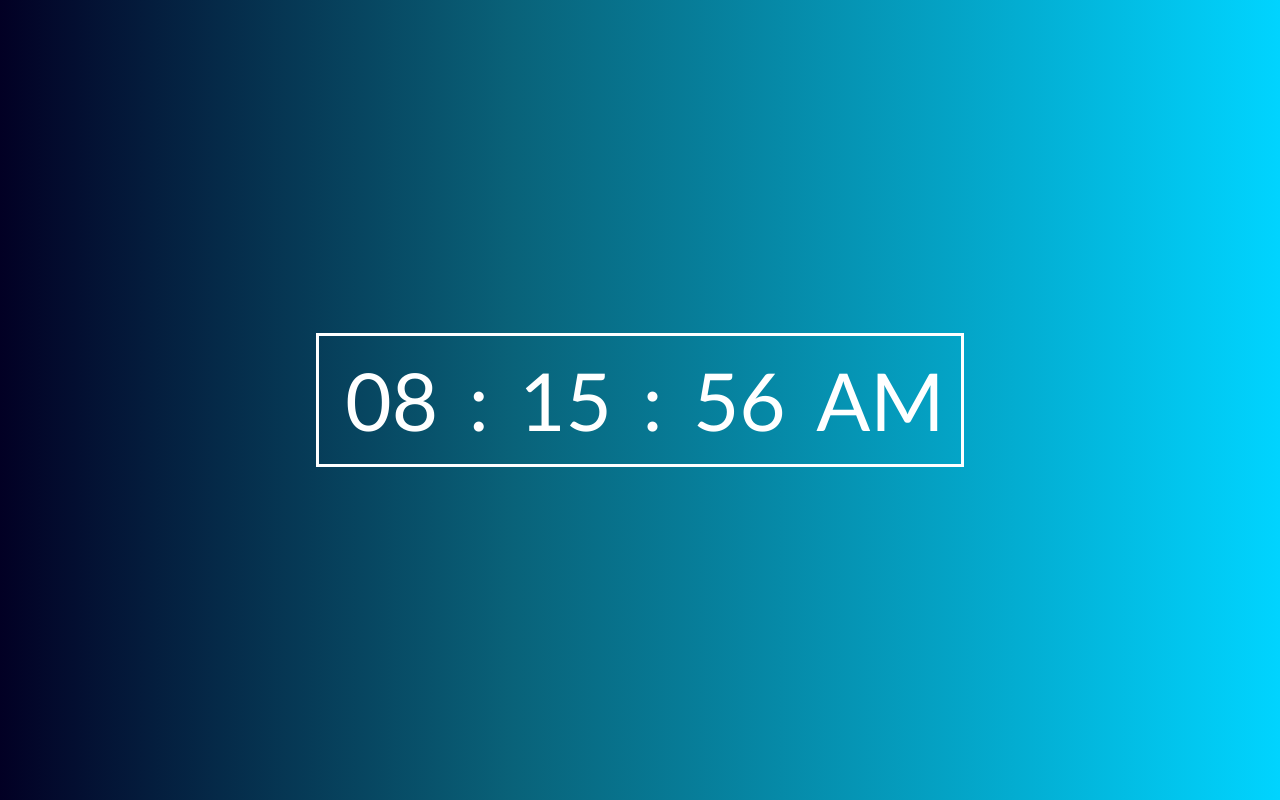
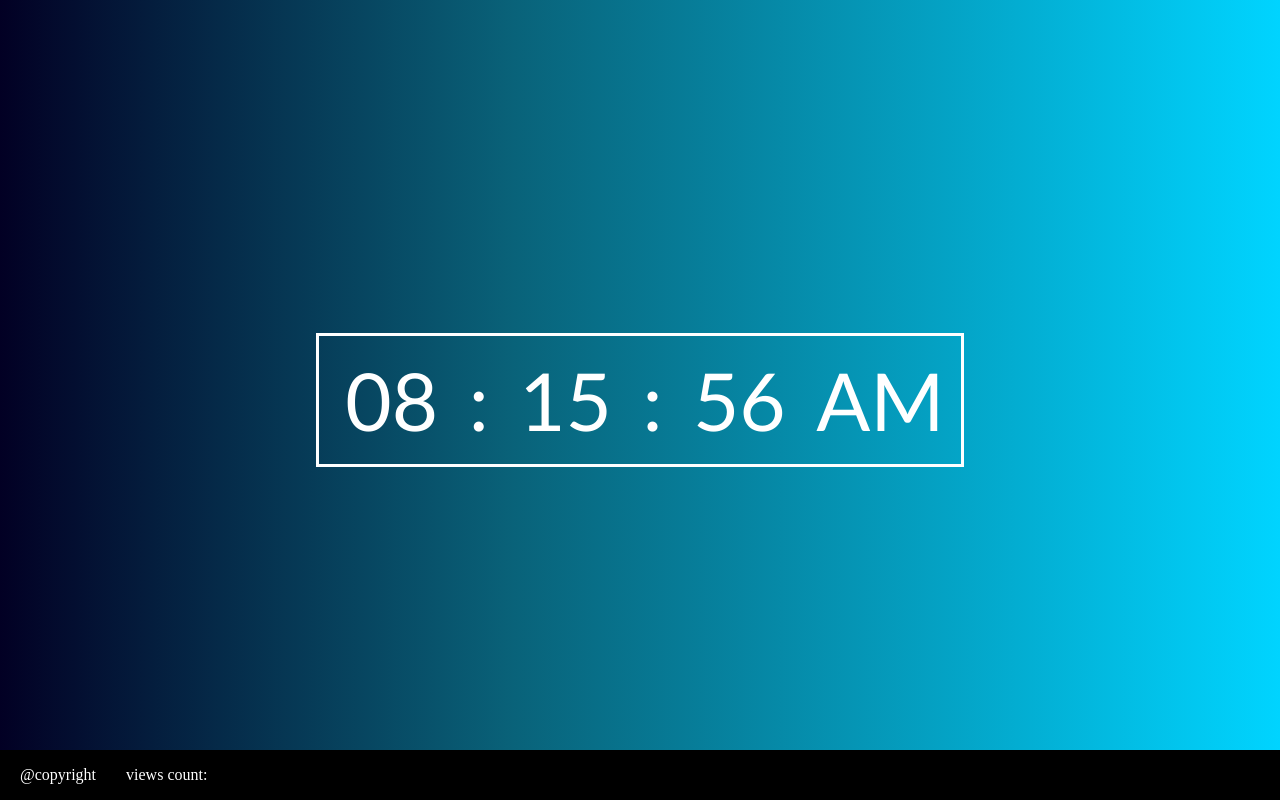
Before and after one commit to DHAYA9687/DTIME, a website: page index.html in a window 1280 px wide. Drawn offline with Linux system fonts and the light colour scheme; no server answers.

Commit message:
cloud-challenge

```diff
--- a/index.html
+++ b/index.html
@@ -17,6 +17,11 @@
             <span id="amp">AM</span>
         </div>
     </div>
+
 </body>
+<footer class="foot">
+    <p>@copyright</p>
+    <p id="views">views count:</p>
+</footer>
 <script src="index.js"></script>
 </html>
--- a/index.js
+++ b/index.js
@@ -1,22 +1,30 @@
-let amp=document.getElementById('amp');
-function displayname(){
-    let d = new Date();
-    let hours = d.getHours();
-    let sec = padZero(d.getSeconds());
-    let mins = padZero(d.getMinutes());
-    if(hours > 12){
-        hours = hours-12
-        amp.innerHTML = 'PM'
-    }
-    else{
-        amp.innerHTML = 'AM'
-    }
+let amp = document.getElementById("amp");
+function displayname() {
+  let d = new Date();
+  let hours = d.getHours();
+  let sec = padZero(d.getSeconds());
+  let mins = padZero(d.getMinutes());
+  if (hours > 12) {
+    hours = hours - 12;
+    amp.innerHTML = "PM";
+  } else {
+    amp.innerHTML = "AM";
+  }
 
-    document.querySelector('#hours').innerHTML = padZero(hours)
-    document.querySelector('#mins').innerHTML = mins
-    document.getElementById('sec').innerHTML = sec;
+  document.querySelector("#hours").innerHTML = padZero(hours);
+  document.querySelector("#mins").innerHTML = mins;
+  document.getElementById("sec").innerHTML = sec;
 }
-setInterval(displayname,500);
-function padZero(num){
-    return num<10?"0"+num:num
+setInterval(displayname, 500);
+function padZero(num) {
+  return num < 10 ? "0" + num : num;
 }
+var x = document.getElementById("views");
+async function views() {
+  let response = await fetch(
+    " https://jkkcod3fjbrz6us2ok5mxnx3te0jzohj.lambda-url.ap-south-1.on.aws/"
+  );
+  let data = await response.json();
+  x.innerHTML = `views count:${data}`;
+}
+views();
--- a/style.css
+++ b/style.css
@@ -4,7 +4,6 @@ body{
     background: rgb(2,0,36);
     background: linear-gradient(90deg, rgba(2,0,36,1) 0%, rgba(9,98,121,1) 40%, rgba(0,212,255,1) 100%);
 }
-
 .container{
     font-family:'Gill Sans', 'Gill Sans MT', Calibri, 'Trebuchet MS', sans-serif;
     color:white;
@@ -15,17 +14,27 @@ body{
     justify-content: center;
     font-size: 5rem;
 }
-
 #wrapper{
     border: 3px solid white;
     padding:1rem;
 }
-
 .container span{
     margin-left:10px;
 }
-
 #ampm{
     font-size:3rem;
-    align-items: end;
+    align-items:end;
 }
+.foot{
+    display:flex;
+    align-items: center;
+    padding-left: 20px;
+    position: fixed;
+    bottom: 0;
+    width: 100%;
+    background-color:black;
+    color: white;
+}
+#views{
+    margin-left: 30px;
+}
```
Also changed, not shown: package.json (added, +11 -0 lines).
